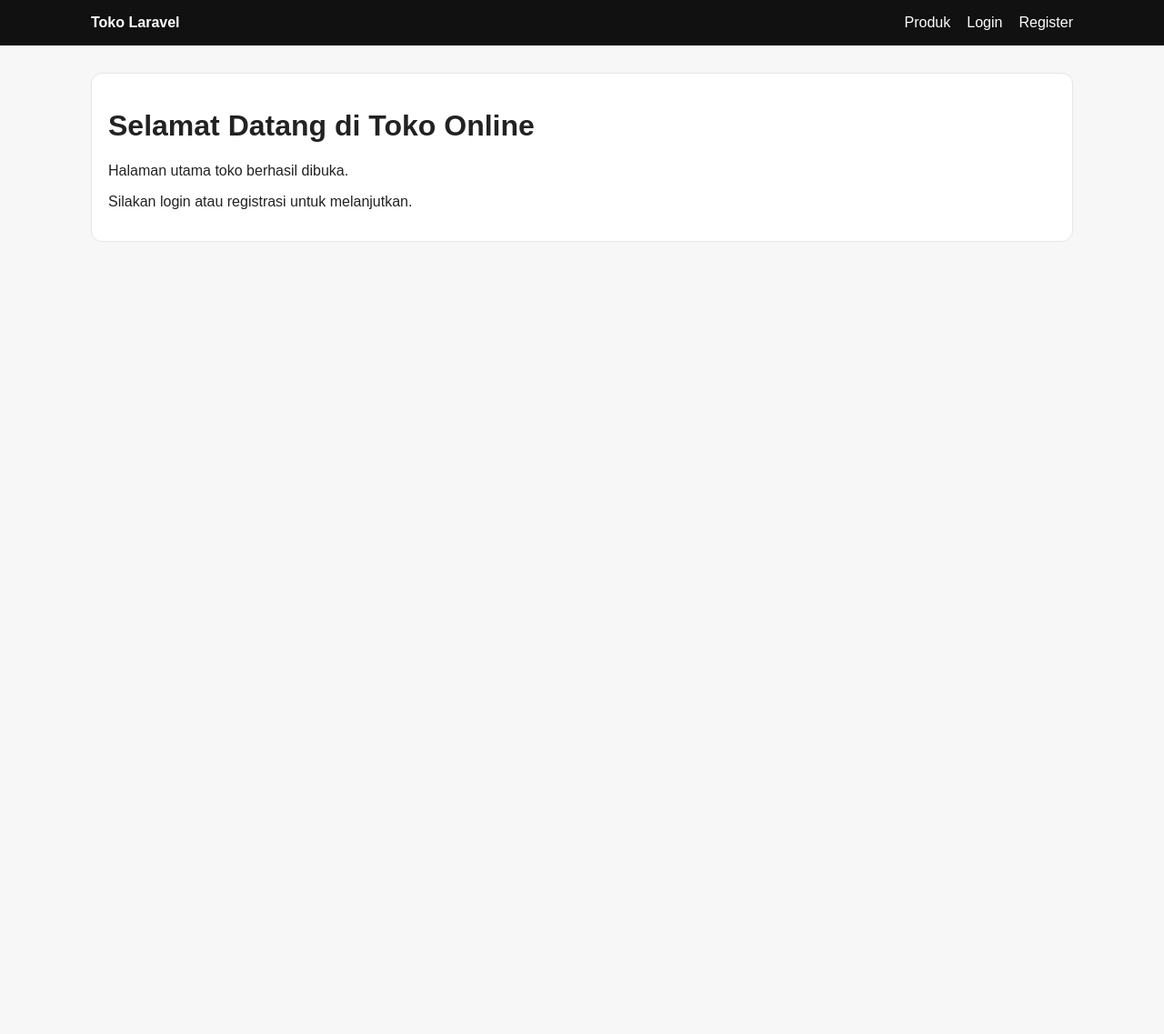
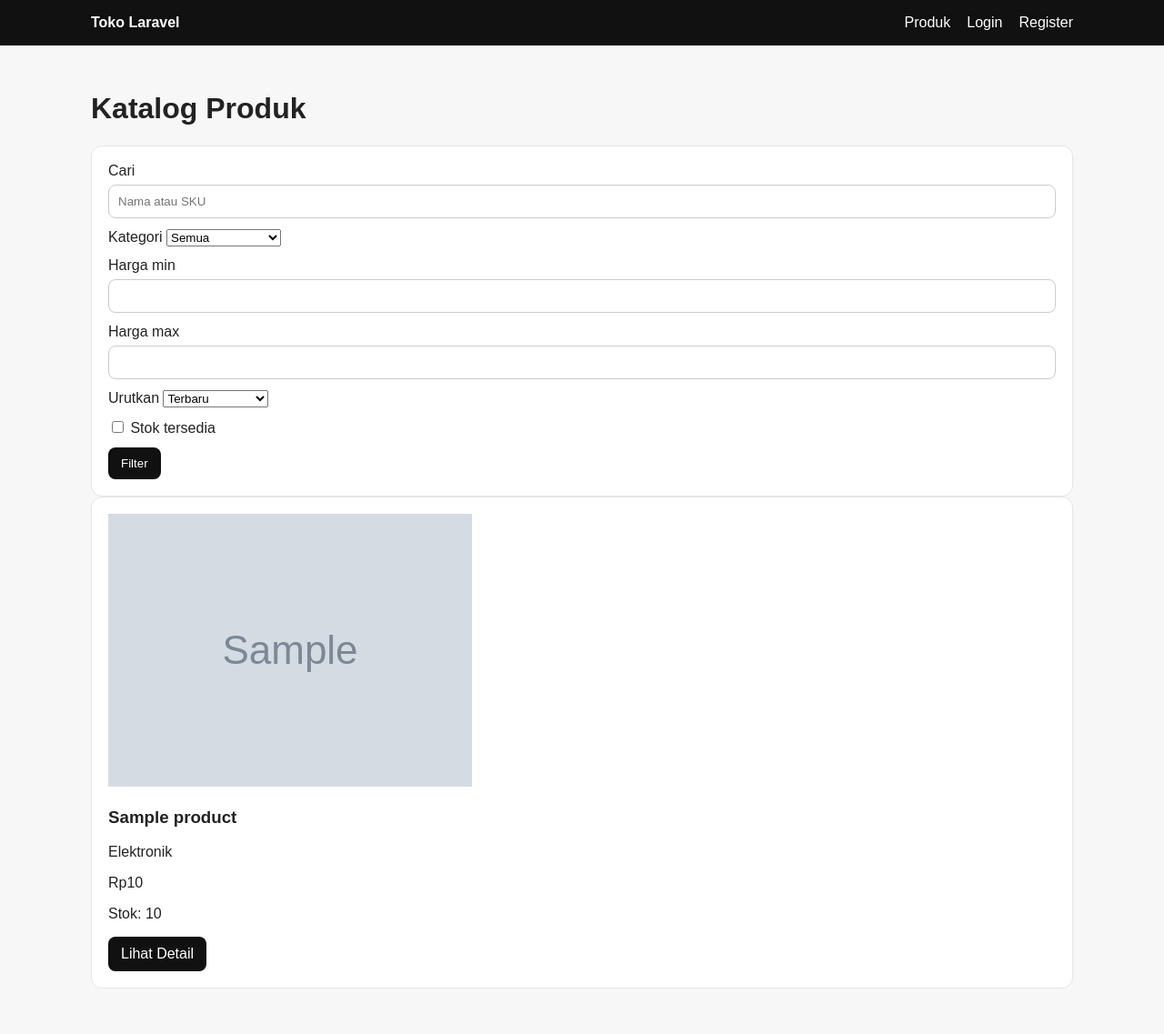
Before and after one commit to Alifram/penjualan-online, a Laravel app: page / in a window 1280 px wide. Shown: the whole page at 91% size. Before the commit the page ends 266 px from the top, so only its background shows below. Run offline with Laravel 12, Linux system fonts and the light colour scheme; data comes from the database, SQL or seed files in the repository; tables that the repository leaves empty hold one stand-in row (values such as "Sample post"); grey boxes marked "Sample" are stand-in pictures.

Commit message:
feat(storefront): add product catalog filters and pagination

```diff
--- /dev/null
+++ b/app/Http/Controllers/ProductCatalogController.php
@@ -0,0 +1,63 @@
+<?php
+
+namespace App\Http\Controllers;
+
+use App\Models\Category;
+use App\Models\Product;
+use Illuminate\Http\Request;
+use Illuminate\View\View;
+
+class ProductCatalogController extends Controller
+{
+    public function index(Request $request): View
+    {
+        $products = Product::query()
+            ->with('category')
+            ->active()
+            ->when($request->filled('q'), function ($query) use ($request) {
+                $keyword = $request->string('q')->toString();
+
+                $query->where(function ($sub) use ($keyword) {
+                    $sub->where('name', 'like', "%{$keyword}%")
+                        ->orWhere('sku', 'like', "%{$keyword}%");
+                });
+            })
+            ->when(
+                $request->filled('category'),
+                fn ($q) => $q->where('category_id', $request->integer('category'))
+            )
+            ->when(
+                $request->filled('min_price'),
+                fn ($q) => $q->where('price', '>=', $request->input('min_price'))
+            )
+            ->when(
+                $request->filled('max_price'),
+                fn ($q) => $q->where('price', '<=', $request->input('max_price'))
+            )
+            ->when(
+                $request->boolean('ready'),
+                fn ($q) => $q->where('stock', '>', 0)
+            );
+
+        match ($request->input('sort')) {
+            'price_asc' => $products->orderBy('price'),
+            'price_desc' => $products->orderByDesc('price'),
+            'name' => $products->orderBy('name'),
+            default => $products->latest(),
+        };
+
+        return view('shop.index', [
+            'products' => $products->paginate(12)->withQueryString(),
+            'categories' => Category::orderBy('name')->get(),
+        ]);
+    }
+
+    public function show(Product $product): View
+    {
+        abort_unless($product->is_active, 404);
+
+        $product->load('category');
+
+        return view('shop.show', compact('product'));
+    }
+}
--- a/resources/views/shop/index.blade.php
+++ b/resources/views/shop/index.blade.php
@@ -1,18 +1,91 @@
-
 @extends('layouts.app')
 
-@section('title', 'Toko Online')
+@section('title', 'Produk')
 
 @section('content')
+
+<h1>Katalog Produk</h1>
+
 <div class="card">
-    <h1>Selamat Datang di Toko Online</h1>
+    <form method="GET" class="row">
+        <label style="flex:2">
+            Cari
+            <input class="input" name="q" value="{{ request('q') }}" placeholder="Nama atau SKU">
+        </label>
 
-    <p>Halaman utama toko berhasil dibuka.</p>
+        <label style="flex:1">
+            Kategori
+            <select name="category">
+                <option value="">Semua</option>
+                @foreach($categories as $category)
+                    <option value="{{ $category->id }}"
+                        @selected(request('category') == $category->id)>
+                        {{ $category->name }}
+                    </option>
+                @endforeach
+            </select>
+        </label>
 
-    @auth
-        <p>Halo, {{ auth()->user()->name }}!</p>
-    @else
-        <p>Silakan login atau registrasi untuk melanjutkan.</p>
-    @endauth
+        <label>
+            Harga min
+            <input class="input" type="number" name="min_price" value="{{ request('min_price') }}">
+        </label>
+
+        <label>
+            Harga max
+            <input class="input" type="number" name="max_price" value="{{ request('max_price') }}">
+        </label>
+
+        <label>
+            Urutkan
+            <select name="sort">
+                <option value="">Terbaru</option>
+                <option value="price_asc">Harga termurah</option>
+                <option value="price_desc">Harga termahal</option>
+                <option value="name">Nama</option>
+            </select>
+        </label>
+
+        <label>
+            <input type="checkbox" name="ready" value="1" @checked(request('ready'))>
+            Stok tersedia
+        </label>
+
+        <button class="btn">Filter</button>
+    </form>
 </div>
+
+<div class="grid">
+    @forelse($products as $product)
+        <article class="card">
+            @if($product->image)
+                <img class="thumb"
+                     src="{{ asset('storage/'.$product->image) }}"
+                     alt="{{ $product->name }}">
+            @else
+                <div class="thumb"></div>
+            @endif
+
+            <h3>{{ $product->name }}</h3>
+            <div class="muted">{{ $product->category->name }}</div>
+
+            <p class="price">
+                Rp{{ number_format($product->price, 0, ',', '.') }}
+            </p>
+
+            <p>Stok: {{ $product->stock }}</p>
+
+            <a class="btn" href="{{ route('shop.show', $product->slug) }}">
+                Lihat Detail
+            </a>
+        </article>
+    @empty
+        <p>Tidak ada produk.</p>
+    @endforelse
+</div>
+
+<div style="margin-top:20px">
+    {{ $products->links() }}
+</div>
+
 @endsection
--- a/routes/web.php
+++ b/routes/web.php
@@ -6,10 +6,11 @@ use App\Http\Controllers\Admin\StockController;
 use App\Http\Controllers\Admin\ShippingServiceController;
 use App\Http\Controllers\AuthController;
 use Illuminate\Support\Facades\Route;
+use App\Http\Controllers\ProductCatalogController;
 
-Route::get('/', function () {
-    return view('shop.index');
-})->name('shop.index');
+Route::get('/', [ProductCatalogController::class, 'index'])->name('shop.index');
+
+Route::get('/produk/{product:slug}', [ProductCatalogController::class, 'show'])->name('shop.show');
 
 Route::middleware('guest')->group(function () {
     Route::get('/login', [AuthController::class, 'showLogin'])->name('login');
```
Also changed, not shown: resources/views/shop/show.blade.php (added, +59 -0 lines).
